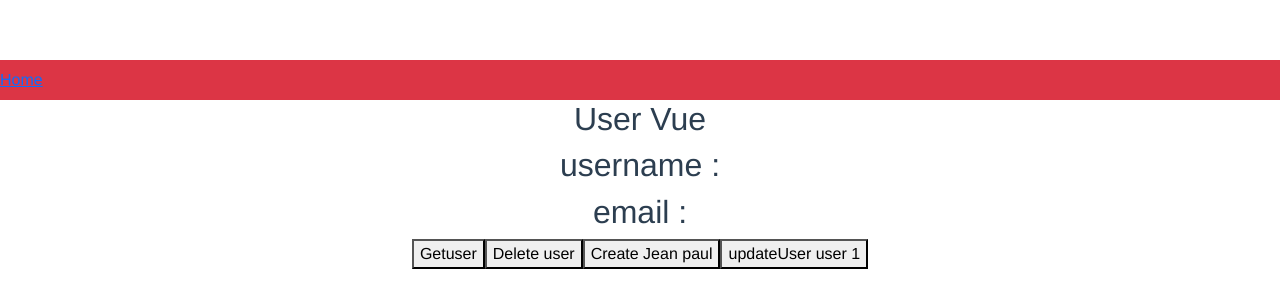
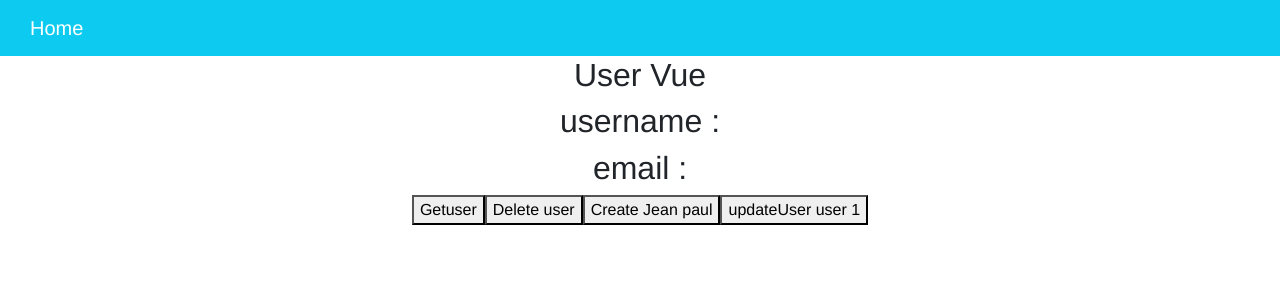
Before and after one commit to MathieuxHugo/T-POO-700-TLS-9, a Vue app in the folder vue/: page /home in a window 1280 px wide. Shown: the top 308 px of the page. Built offline with nearby package versions, Linux system fonts and the light colour scheme; no server answers.

Commit message:
[ADD]: User methods

```diff
--- a/vue/package.json
+++ b/vue/package.json
@@ -17,7 +17,9 @@
     "axios": "^0.24.0",
     "bootstrap": "^5.1.3",
     "bootstrap-vue": "^2.21.2",
+    "portal-vue": "^2.1.7",
     "vue": "^2.5.2",
+    "vue-popperjs": "^2.3.0",
     "vue-router": "^3.0.1"
   },
   "devDependencies": {
--- a/vue/src/App.vue
+++ b/vue/src/App.vue
@@ -20,7 +20,6 @@ export default {
   -webkit-font-smoothing: antialiased;
   -moz-osx-font-smoothing: grayscale;
   text-align: center;
-  color: #2c3e50;
-  margin-top: 60px;
+  height: 100%
 }
 </style>
--- /dev/null
+++ b/vue/src/assets/styles/Navbar.css
@@ -0,0 +1,3 @@
+#navBrand {
+    margin-left: 30px;
+}
--- a/vue/src/components/NavBar.vue
+++ b/vue/src/components/NavBar.vue
@@ -1,8 +1,11 @@
 <template>
-    <div>
-        <b-navbar toggleable="lg" type="dark" variant="danger">
-        <router-link class="homeLink" to="/home">Home</router-link>
-        <b-navbar-toggle target="nav-collapse"></b-navbar-toggle>
-        </b-navbar>
-    </div>
+<div>
+    <b-navbar toggleable="lg" type="dark" variant="info">
+        <b-navbar-brand href="#" id="navBrand">Home</b-navbar-brand>
+    </b-navbar>
+</div>
 </template>
+
+<style>
+  @import '../assets/styles/Navbar.css';
+</style>
--- a/vue/src/main.js
+++ b/vue/src/main.js
@@ -2,6 +2,7 @@
 // (runtime-only or standalone) has been set in webpack.base.conf with an alias.
 import Vue from 'vue'
 import App from './App'
+import PortalVue from 'portal-vue'
 import router from './router'
 import 'bootstrap/dist/css/bootstrap.min.css'
 import 'bootstrap-vue/dist/bootstrap-vue.css'
@@ -10,6 +11,7 @@ import BootstrapVue from 'bootstrap-vue'
 Vue.config.productionTip = false
 
 Vue.use(BootstrapVue)
+Vue.use(PortalVue)
 
 /* eslint-disable no-new */
 new Vue({
--- a/vue/src/router/index.js
+++ b/vue/src/router/index.js
@@ -1,21 +1,25 @@
 import Vue from 'vue'
-import Router from 'vue-router'
-import HelloWorld from '@/components/HelloWorld'
-import User from '@/components/User'
+import VueRouter from 'vue-router'
 
-Vue.use(Router)
+Vue.use(VueRouter)
 
-export default new Router({
-  routes: [
+const routes = [
+  { path: '/', redirect: '/home' },
+
   {
-      path: '/',
-      name: 'User',
-      component: User
+    path: '/home',
+    name: 'Home',
+    component: () => import('../components/User.vue')
   },
   {
-      path: '/HelloWorld',
+    path: '/helloworld',
     name: 'HelloWorld',
-      component: HelloWorld
+    component: () => import('../components/HelloWorld.vue')
   }
 ]
+
+const router = new VueRouter({
+  mode: 'history',
+  routes
 })
+export default router
```
Also changed, not shown: vue/index.html (line endings or trailing spaces), 1 other file (tests, documents, lock files or other folders). Lines whose indentation alone changed are shown as unchanged.
